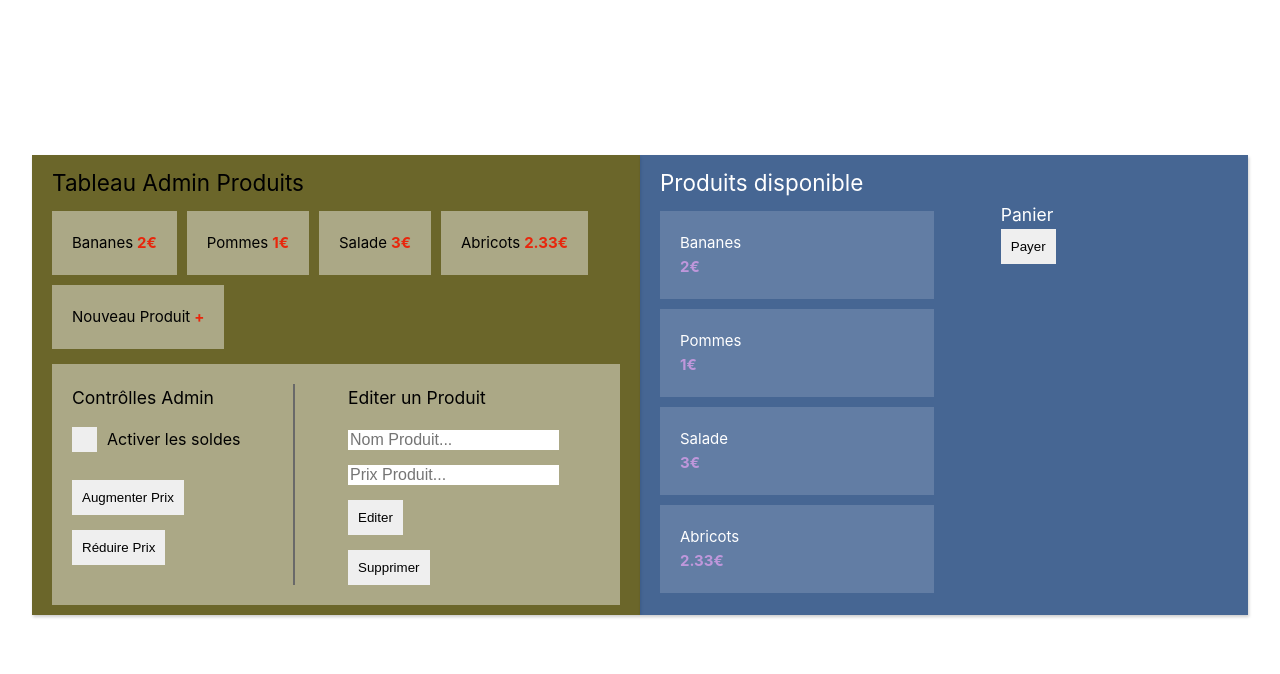
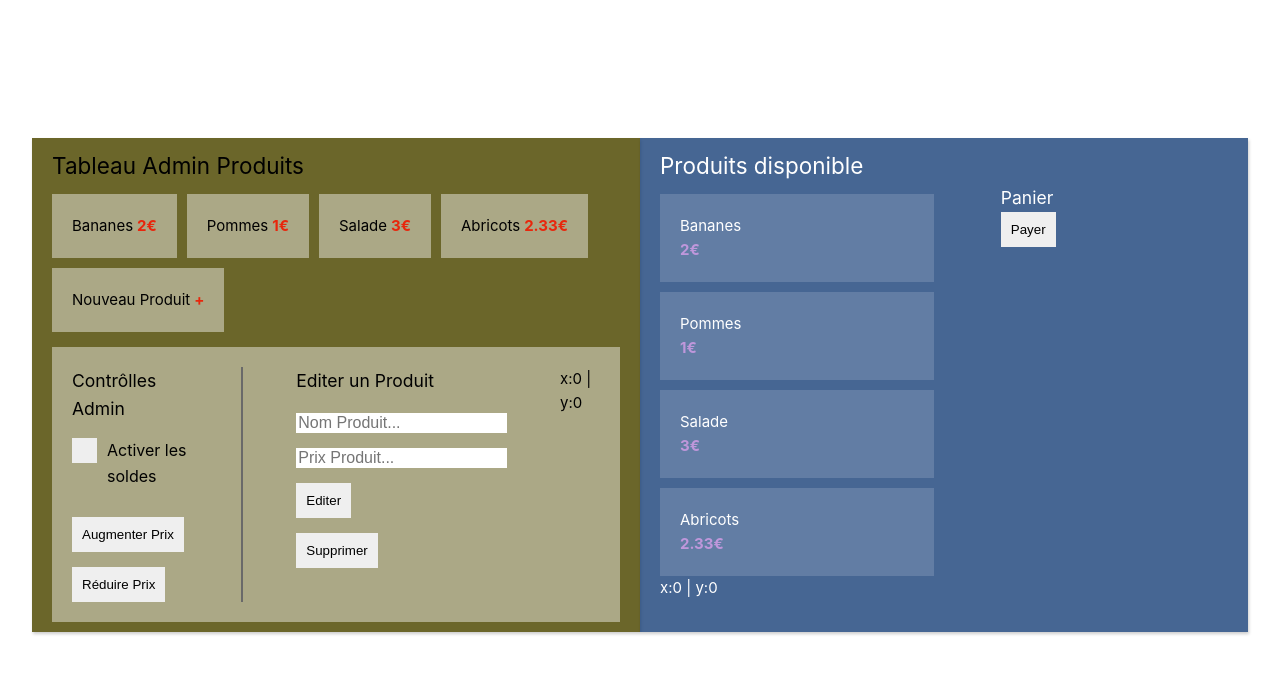
Before and after one commit to GregMarshall999/vuex-tutorial, a Vue app: page / in a window 1280 px wide. Shown: the top 674 px of the page. Built offline with nearby package versions, Linux system fonts and the light colour scheme; data requests are answered from the project's data file.

Commit message:
composable

```diff
--- /dev/null
+++ b/src/composables/mouse.js
@@ -0,0 +1,17 @@
+import { ref, onMounted, onUnmounted } from 'vue'
+
+//Convention: prefix use
+export function useMouse(element) {
+  const x = ref(0)
+  const y = ref(0)
+
+  function update(event) {
+    x.value = event.pageX
+    y.value = event.pageY
+  }
+
+  onMounted(() => element.value.addEventListener('mousemove', update))
+  onUnmounted(() => element.value.removeEventListener('mousemove', update))
+
+  return { x, y }
+}
--- a/src/views/AdminProductView.vue
+++ b/src/views/AdminProductView.vue
@@ -28,7 +28,7 @@
             </li>
         </ListerComp>
 
-        <div class="admin-tools">
+        <div class="admin-tools" ref="adminMouse">
             <div class="admin-controls">
                 <h3>Contrôlles Admin</h3>
                 <label class="sales-toggle">
@@ -54,6 +54,8 @@
 
                 <button @click="deleteProduct">Supprimer</button>
             </div>
+
+            <p>x:{{ x }} | y:{{ y }}</p>
         </div>
     </div>
 </template>
@@ -65,6 +67,7 @@ import ProductForm from '@/components/products/form/ProductForm.vue';
 import { computed, reactive, ref } from 'vue';
 import { useStore } from 'vuex';
 import { requiredText, requiredPositiveNumber } from '@/helpers/ValidationHelper';
+import { useMouse } from '@/composables/mouse';
 
 const store = useStore();
 
@@ -151,6 +154,9 @@ const newProduct = result => {
     formFields.forEach(field => field.value = null);
     newProductMode.value = false;
 }
+
+const adminMouse = ref(null);
+const { x, y } = useMouse(adminMouse);
 </script>
 
 <style lang="scss">
--- a/src/views/ProductSelectView.vue
+++ b/src/views/ProductSelectView.vue
@@ -1,5 +1,5 @@
 <template>
-    <div class="viewer">
+    <div class="viewer" ref="productMouse">
         <h2>Produits disponible</h2>
 
         <div style="display: flex; gap: 10%;">
@@ -9,6 +9,8 @@
             />
             <UserCartComp/>
         </div>
+
+        <p>x:{{ x }} | y:{{ y }}</p>
     </div>
 </template>
 
@@ -16,6 +18,8 @@
 import UserCartComp from '@/components/cart/UserCartComp.vue';
 import ListerComp from '@/components/ListerComp.vue';
 import { useStore } from 'vuex';
+import { useMouse } from '@/composables/mouse';
+import { ref } from 'vue';
 
 const store = useStore();
 
@@ -26,6 +30,9 @@ const addToCart = payload => {
         store.dispatch('cart/putInCart', product.name);
     }
 }
+
+const productMouse = ref(null);
+const { x, y } = useMouse(productMouse);
 </script>
 
 <style>
```
